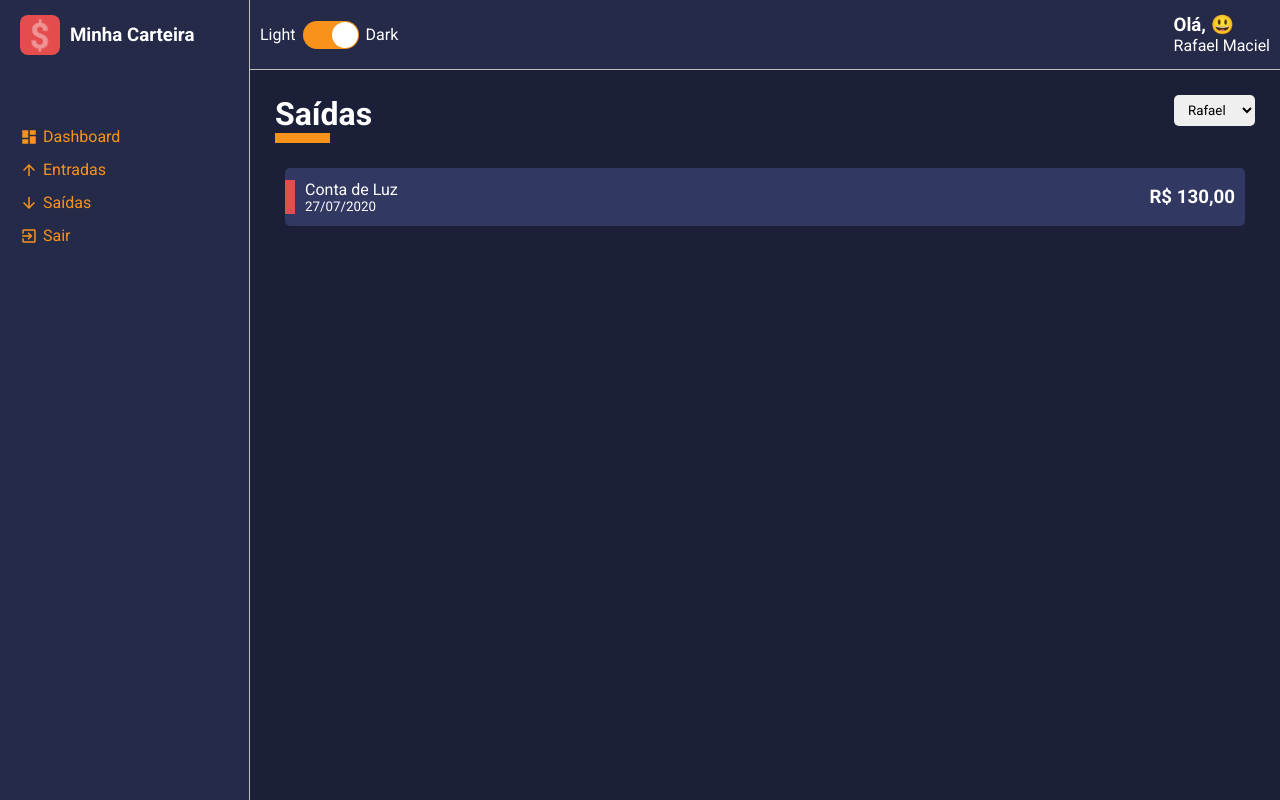
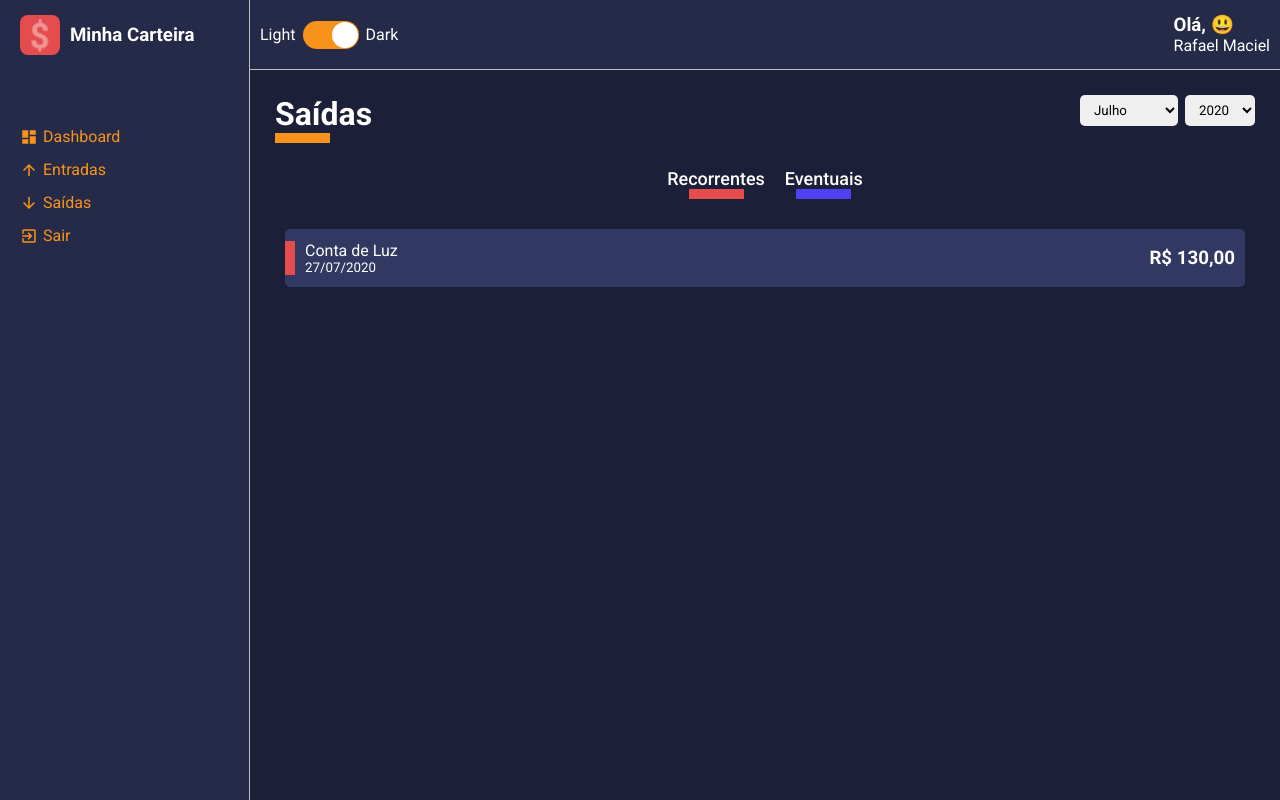
Before and after one commit to rafa-smaciel/application-type-script-dashboard, a React (Create React App) app: page / in a window 1280 px wide. Built offline with nearby package versions, Linux system fonts and the light colour scheme.

Commit message:
20. Creating the filters

```diff
--- a/src/pages/List/index.tsx
+++ b/src/pages/List/index.tsx
@@ -4,19 +4,42 @@
 import SelectInput from '../../components/SelectInput';
 import HistoryFinanceCard from '../../components/HistoryFinanceCard';
 
-import{ Container, Content } from './styles';
+import{ Container, Content, Filters } from './styles';
 
 const List: React.FC = () => {
-    const options = [
-        {value: 'Rafael', label: 'Rafael'},
-        {value: 'Ana', label: 'Ana'},
-        {value: 'Fulano', label: 'Fulano'},
+    const months = [
+        {value: 7, label: 'Julho'},
+        {value: 8, label: 'Agosto'},
+        {value: 9, label: 'Setembro'},
+    ]
+    const years = [
+        {value: 2020, label: 2020},
+        {value: 2019, label: 2019},
+        {value: 2018, label: 2018},
     ]
     return (
         <Container>
             <ContentHeader title="Saídas" lineColor="#E44C4E" cjhildren={undefined}>
-               <SelectInput options={options}/>
+               <SelectInput options={months}/>
+               <SelectInput options={years}/>
             </ContentHeader>
+
+            <Filters>
+                <button
+                type="button"
+                className="tag-filter tag-filter-recurrent"
+                >
+                    Recorrentes
+                </button>
+                <button
+                type="button"
+                className="tag-filter tag-filter-eventual"
+                >
+                    Eventuais
+                </button>
+            </Filters>
+
+
             <Content>
                 <HistoryFinanceCard
                     tagColor="#E44C4E"
--- a/src/pages/List/styles.ts
+++ b/src/pages/List/styles.ts
@@ -4,3 +4,39 @@
 `;
 export const Content = styled.div`
 `;
+export const Filters = styled.div`
+    width: 100%; //irá ocupar 100% da largura da tela;
+    display: flex;
+    justify-content: center; //para ficar tudo no centro;
+    margin-bottom: 30px; //para espaçar  card para baixo;
+
+    .tag-filter{
+        font-size: 18px;
+        font-weight: 500;
+        background: none; //para sumir o fundo;
+        color: ${props => props.theme.colors.white};
+
+        margin: 0 10px; //para ele se afatar um do outro;
+
+        transition: opacity -3s;
+
+        :hover{
+            opacity: .7;
+        }
+    }
+
+        .tag-filter-recurrent::after {
+            content: '';
+            display: block;
+            width: 55px;
+            margin: 0 auto;
+            border-bottom: 10px solid ${props => props.theme.colors.warning};
+    }
+        .tag-filter-eventual::after {
+            content: '';
+            display: block;
+            width: 55px;
+            margin: 0 auto;
+            border-bottom: 10px solid ${props => props.theme.colors.sucess};
+    }
+`;
```
